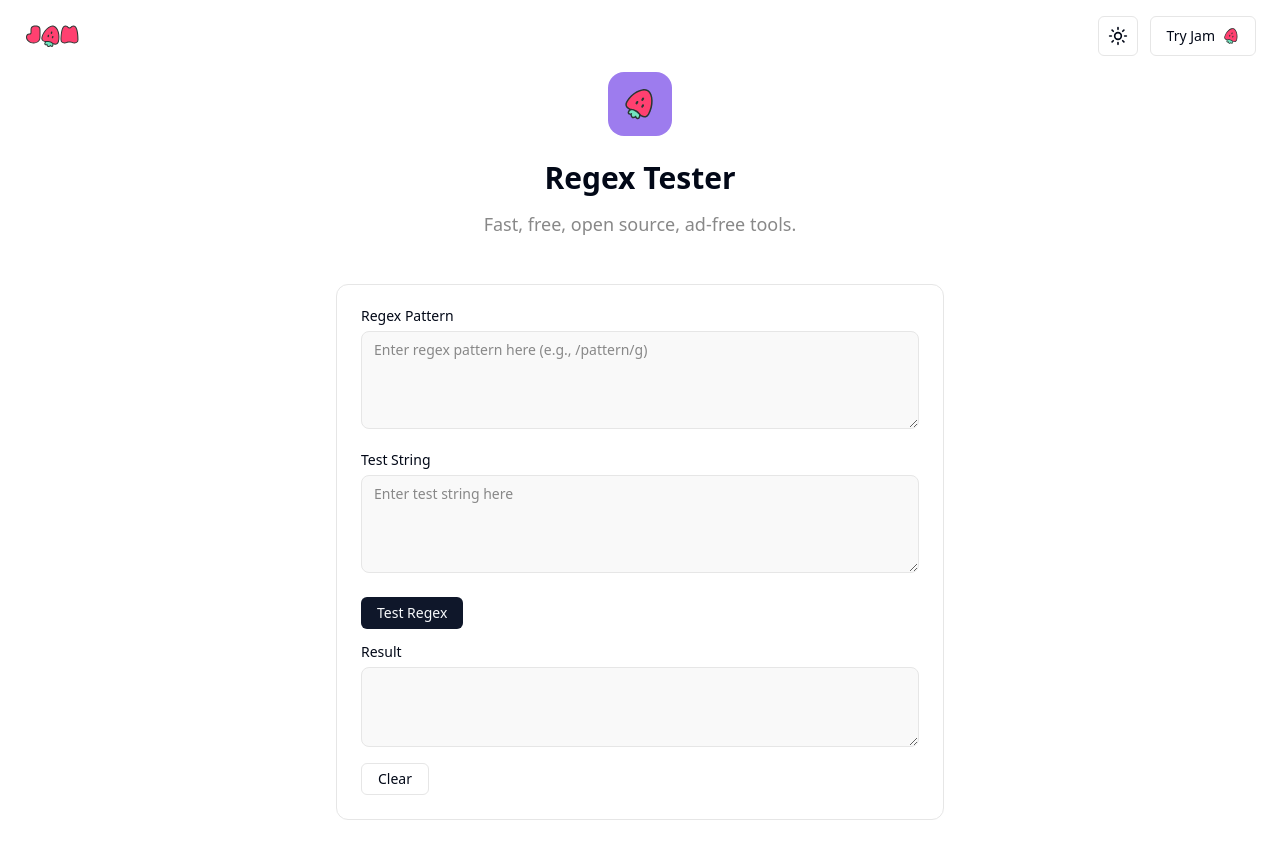
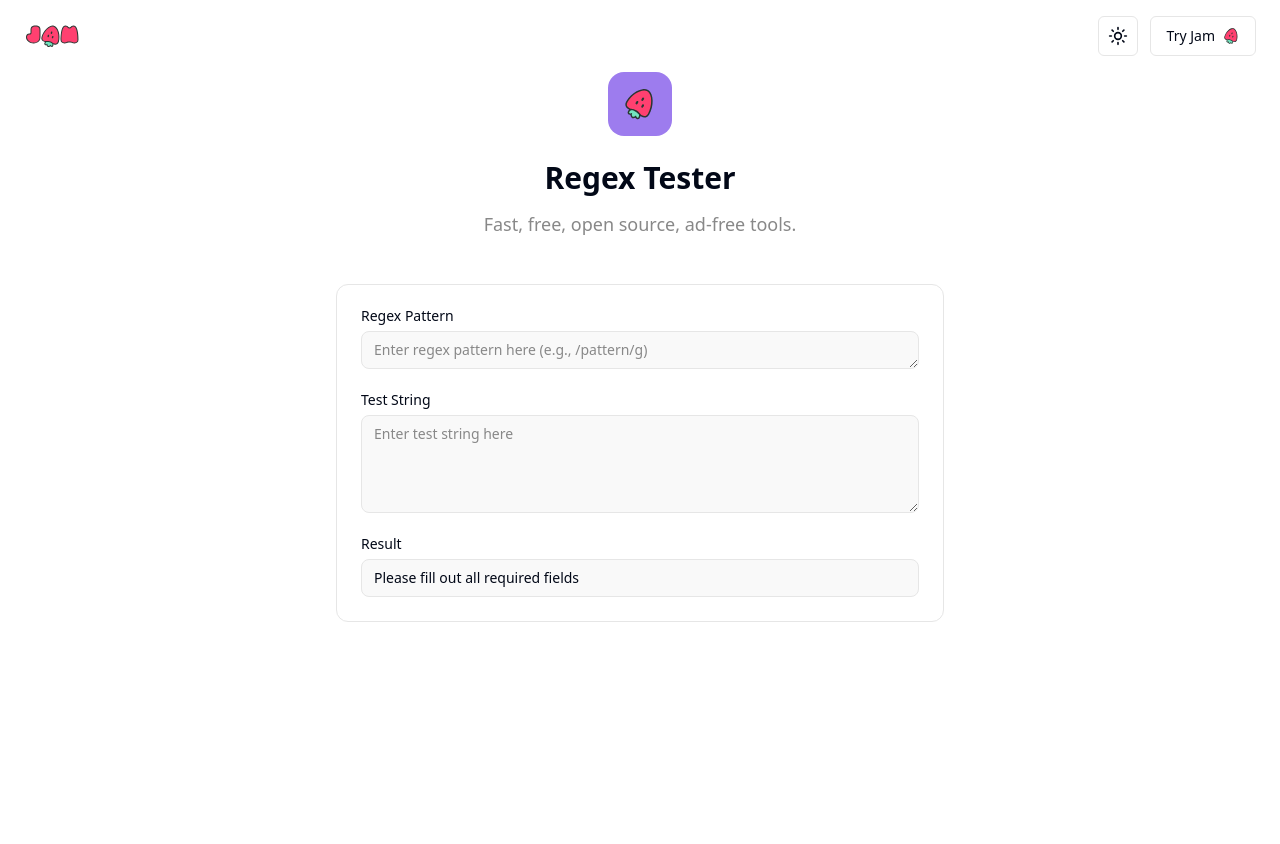
Before and after one commit to jamdotdev/jam-dev-utilities, a Next.js app: page /utilities/regex-tester in a window 1280 px wide. After the commit the page ends 800 px from the top, so only its background shows below. Built offline with nearby package versions, Linux system fonts and the light colour scheme.

Commit message:
feat: add regex highlighter component
test: add tests for `createRegex()`

```diff
--- /dev/null
+++ b/components/RegexHighlightText.tsx
@@ -0,0 +1,49 @@
+interface RegexHighlightTextProps {
+  text: string;
+  matches: string[];
+}
+
+export default function RegexHighlightText(props: RegexHighlightTextProps) {
+  if (!props.matches || props.matches.length === 0) {
+    return <pre className="whitespace-pre-wrap break-words">{props.text}</pre>;
+  }
+
+  const parts: JSX.Element[] = [];
+  const newLine = (
+    <>
+      ↵<br />
+    </>
+  );
+
+  let lastIndex = 0;
+
+  props.matches.forEach((match, index) => {
+    const offset = props.text.indexOf(match, lastIndex);
+
+    if (offset > lastIndex) {
+      parts.push(
+        <span key={`text-${lastIndex}-${offset}`}>
+          {props.text.slice(lastIndex, offset)}
+        </span>
+      );
+    }
+
+    parts.push(
+      <span key={`match-${offset}-${index}`} className="bg-blue-200/80">
+        {match === "\n" ? newLine : match}
+      </span>
+    );
+
+    lastIndex = offset + match.length;
+  });
+
+  if (lastIndex < props.text.length) {
+    parts.push(
+      <span key={`text-${lastIndex}-${props.text.length}`}>
+        {props.text.slice(lastIndex)}
+      </span>
+    );
+  }
+
+  return <pre className="whitespace-pre-wrap break-words">{parts}</pre>;
+}
--- /dev/null
+++ b/components/utils/regex-tester.utils.ts
@@ -0,0 +1,42 @@
+export const createRegex = (pattern: string): RegExp => {
+  if (typeof pattern !== "string" || pattern.trim() === "") {
+    throw new Error("Pattern must be a non-empty string");
+  }
+
+  let patternBody = "";
+  let flags = "";
+
+  if (pattern.startsWith("/")) {
+    const lastSlashIndex = pattern.lastIndexOf("/");
+    if (lastSlashIndex === 0) {
+      throw new Error("Invalid regex: missing closing slash");
+    }
+
+    patternBody = pattern.slice(1, lastSlashIndex);
+    flags = pattern.slice(lastSlashIndex + 1);
+
+    if (flags !== "" && !/^[gimsuy]+$/.test(flags)) {
+      throw new Error(`Invalid regex flags: ${flags}`);
+    }
+
+    if (new Set(flags).size !== flags.length) {
+      throw new Error(`Duplicate flags are not allowed: ${flags}`);
+    }
+  } else {
+    if (pattern.includes("/")) {
+      throw new Error(
+        "Invalid regex: slash (/) found within the pattern. If you intended to use regex delimiters, ensure the pattern starts and ends with a slash."
+      );
+    }
+    patternBody = pattern;
+  }
+
+  try {
+    return new RegExp(patternBody, flags);
+  } catch (error) {
+    if (error instanceof SyntaxError) {
+      throw new Error(error.message);
+    }
+    throw error;
+  }
+};
--- a/pages/utilities/regex-tester.tsx
+++ b/pages/utilities/regex-tester.tsx
@@ -1,79 +1,59 @@
-import { useCallback, useState } from "react";
+import { useState, useEffect, useCallback } from "react";
 import { Textarea } from "@/components/ds/TextareaComponent";
 import PageHeader from "@/components/PageHeader";
 import { Card } from "@/components/ds/CardComponent";
-import { Button } from "@/components/ds/ButtonComponent";
 import { Label } from "@/components/ds/LabelComponent";
 import Header from "@/components/Header";
 import { CMDK } from "@/components/CMDK";
 import Meta from "@/components/Meta";
-
-const createRegex = (pattern: string): RegExp => {
-  if (!pattern) {
-    throw new Error("Pattern cannot be empty");
-  }
-
-  if (pattern.startsWith("/") && pattern.lastIndexOf("/") !== 0) {
-    const lastSlashIndex = pattern.lastIndexOf("/");
-    const patternBody = pattern.slice(1, lastSlashIndex);
-    const flags = pattern.slice(lastSlashIndex + 1);
-
-    if (!/^[gimsuy]*$/.test(flags)) {
-      throw new Error("Invalid regex flags");
-    }
-
-    return new RegExp(patternBody, flags);
-  } else {
-    return new RegExp(pattern);
-  }
-};
+import RegexHighlightText from "@/components/RegexHighlightText";
+import { createRegex } from "@/components/utils/regex-tester.utils";
 
 export default function RegexTester() {
   const [pattern, setPattern] = useState("");
   const [testString, setTestString] = useState("");
-  const [result, setResult] = useState<string | null>(null);
-  const [matchStatus, setMatchStatus] = useState<string | null>(null);
-
-  const handlePatternChange = useCallback(
-    (event: React.ChangeEvent<HTMLTextAreaElement>) => {
-      setPattern(event.currentTarget.value);
-    },
-    []
-  );
-
-  const handleTestStringChange = useCallback(
-    (event: React.ChangeEvent<HTMLTextAreaElement>) => {
-      setTestString(event.currentTarget.value);
-    },
-    []
-  );
+  const [result, setResult] = useState<string | null>("Please fill out");
+  const [matches, setMatches] = useState<string[] | null>(null);
 
   const handleTest = useCallback(() => {
     try {
       const regex = createRegex(pattern);
-      const matches = testString.match(regex);
+      let newMatches: string[] = [];
 
-      if (matches) {
-        setResult(matches.join("\n"));
-        setMatchStatus("Match found");
+      if (regex.flags.includes("g")) {
+        newMatches = Array.from(testString.matchAll(regex)).map((m) => m[0]);
       } else {
-        setResult("");
-        setMatchStatus("No match found");
+        const match = testString.match(regex);
+        if (match) {
+          newMatches = [match[0]];
+        }
+      }
+
+      const suffix = newMatches.length > 1 ? "matches" : "match";
+
+      if (newMatches.length > 0) {
+        setResult(`Match found: ${newMatches.length} ${suffix}`);
+        setMatches(newMatches);
+      } else {
+        setResult("No match found");
+        setMatches(null);
       }
     } catch (error) {
       if (error instanceof Error) {
         setResult(error.message);
-        setMatchStatus(null);
       }
+      setMatches(null);
     }
   }, [pattern, testString]);
 
-  const handleClear = () => {
-    setPattern("");
-    setTestString("");
-    setResult(null);
-    setMatchStatus(null);
-  };
+  useEffect(() => {
+    if (pattern && testString) {
+      handleTest();
+    } else {
+      setResult("");
+      setMatches(null);
+    }
+  }, [pattern, testString, handleTest]);
 
   return (
     <main>
@@ -96,47 +76,47 @@ export default function RegexTester() {
           <div>
             <Label>Regex Pattern</Label>
             <Textarea
-              rows={4}
+              rows={1}
               placeholder="Enter regex pattern here (e.g., /pattern/g)"
-              onChange={handlePatternChange}
-              className="mb-6"
+              onChange={(event) => setPattern(event.target.value)}
+              className="mb-6 min-h-0"
               value={pattern}
             />
 
             <Label>Test String</Label>
+            <div>
               <Textarea
                 rows={4}
                 placeholder="Enter test string here"
-              onChange={handleTestStringChange}
+                onChange={(event) => setTestString(event.target.value)}
                 className="mb-6"
                 value={testString}
               />
+            </div>
 
-            <Button onClick={handleTest} className="mb-4">
-              Test Regex
-            </Button>
-
-            <Label>
-              Result
-              {matchStatus && (
-                <span
-                  style={{
-                    color: matchStatus === "Match found" ? "green" : "red",
-                    marginLeft: "10px",
-                  }}
-                >
-                  {matchStatus}
-                </span>
+            <div>
+              <Label>Result</Label>
+              <div className="w-full rounded-lg border border-input bg-muted px-3 py-2 text-sm ring-offset-background">
+                <div>
+                  {result === ""
+                    ? "Please fill out all required fields"
+                    : result}
+                </div>
+                {matches && (
+                  <>
+                    <Divider />
+                    <RegexHighlightText text={testString} matches={matches} />
+                  </>
                 )}
-            </Label>
-            <Textarea value={result ?? ""} rows={2} readOnly className="mb-4" />
-
-            <Button variant="outline" onClick={handleClear}>
-              Clear
-            </Button>
+              </div>
+            </div>
           </div>
         </Card>
       </section>
     </main>
   );
 }
+
+const Divider = () => {
+  return <div className="bg-border h-[1px] my-2"></div>;
+};
```
Also changed, not shown: 1 other file (tests, documents, lock files or other folders). Lines whose indentation alone changed are shown as unchanged.
